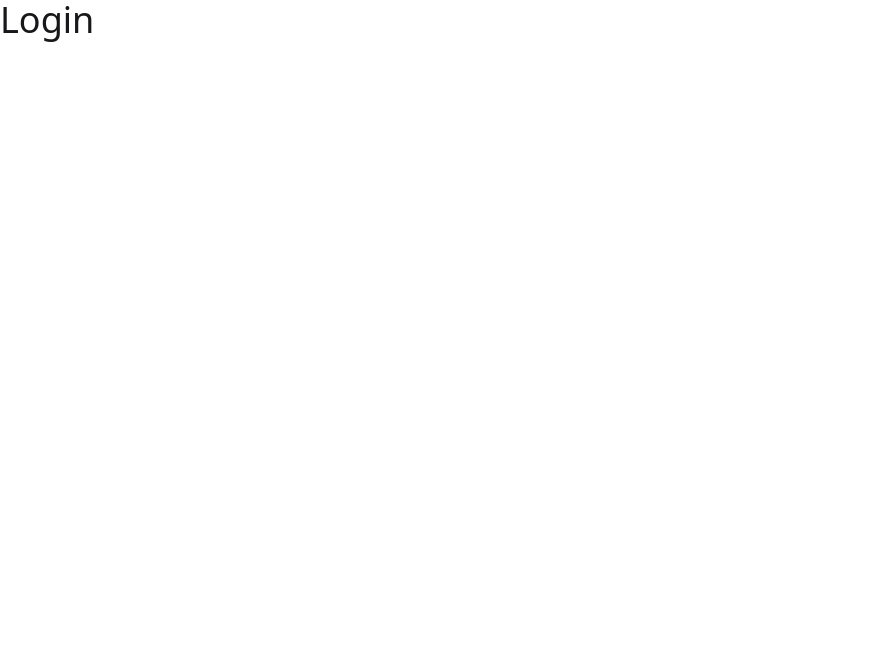
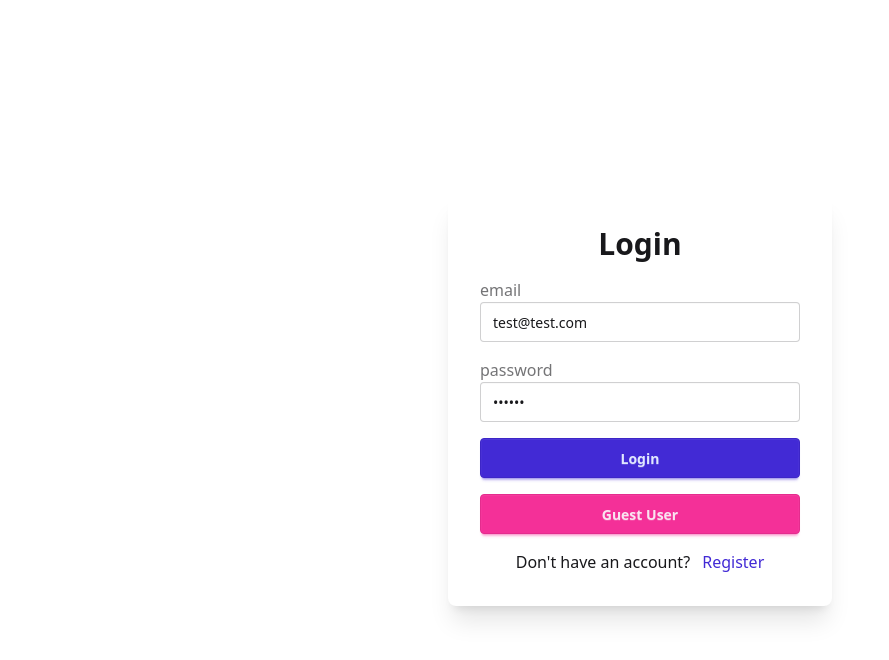
Before and after one commit to omarehab24/comfy-store-react, a React (Vite) app: page /login in a window 1280 px wide. Shown: the top 660 px of the page, without its empty margins (0-889 px from the left). Built offline with nearby package versions, Linux system fonts and the light colour scheme.

Commit message:
Add form input, submit button and styling to the login page

```diff
--- /dev/null
+++ b/src/components/FormInput.jsx
@@ -0,0 +1,14 @@
+
+
+function FormInput({ label, name, type, defaultValue }) {
+    return (
+        <label className="form-control">
+            <div className="label">
+                <span className="label-text">{label}</span>
+            </div>
+            <input type={type} name={name} defaultValue={defaultValue} className="input input-bordered" />
+        </label>
+    )
+}
+
+export default FormInput
--- /dev/null
+++ b/src/components/SubmitButton.jsx
@@ -0,0 +1,20 @@
+import { useNavigate } from "react-router-dom"
+
+function SubmitButton({ text }) {
+  const navigate = useNavigate();
+  const isSubmitting = navigate.state === "submitting";
+
+  return (
+    <button type="submit" className="btn btn-primary btn-block">
+      <span>
+        {
+        isSubmitting ?
+        <><span className="loading loading-spinner">Submitting...</span></>
+         : text || "Submit"
+         }
+      </span>
+    </button>
+  )
+}
+
+export default SubmitButton
--- /dev/null
+++ b/src/components/index.js
@@ -0,0 +1,2 @@
+export {default as FormInput} from './FormInput';
+export {default as SubmitButton} from './SubmitButton';
--- a/src/pages/Login.jsx
+++ b/src/pages/Login.jsx
@@ -1,9 +1,22 @@
+import { Link, Form } from "react-router-dom";
+import { SubmitButton, FormInput } from "../components";
+
 const Login = () => {
-  return (
-    <>
-      <h1>Login</h1>
-    </>
-  );
+  return <section className="h-screen grid place-items-center">
+    <Form method="post" className="card w-96 p-8 bg-base-100 shadow-xl flex flex-col gap-y-4">
+      <h4 className="text-center font-bold text-3xl">Login</h4>
+      <FormInput type="email" label="email" name="indentifier" defaultValue="test@test.com" />
+      <FormInput type="password" label="password" name="password" defaultValue="secret" />
+      <div>
+        <SubmitButton text="Login" />
+      </div>
+      <button type="button" className="btn btn-secondary btn-block">Guest User</button>
+      <p className="text-center">
+        Don't have an account? <Link to="/register" className="ml-2 link link-hover link-primary capitalize">register</Link>
+      </p>
+    </Form>
+
+  </section>
 };
 
 export default Login;
```
